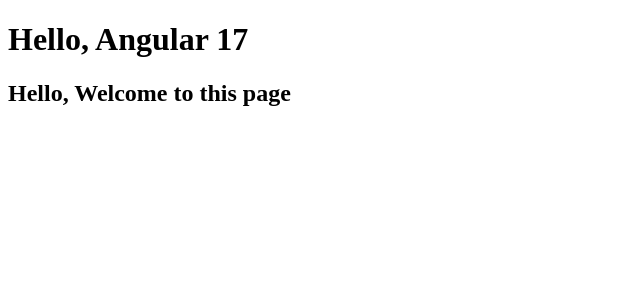
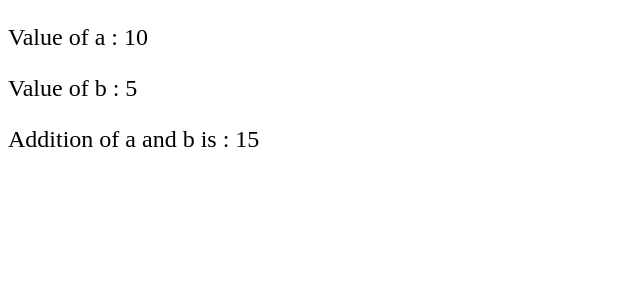
Before and after one commit to devarifkhan/Mastering-Angular, an Angular app in the folder Angular_Fundamentals/: page / in a window 1280 px wide. Shown: the top 300 px of the page, without its empty margins (0-640 px from the left). Built offline with nearby package versions, Linux system fonts and the light colour scheme.

Commit message:
sum of two variable

```diff
--- a/Angular_Fundamentals/src/app/app.component.css
+++ b/Angular_Fundamentals/src/app/app.component.css
@@ -0,0 +1,3 @@
+p {
+  font-size: 1.5rem;
+}
--- a/Angular_Fundamentals/src/app/app.component.html
+++ b/Angular_Fundamentals/src/app/app.component.html
@@ -1,2 +1,3 @@
-<h1>Hello, {{ title }}</h1>
-<h2>{{ msg }}</h2>
+<p>Value of a : {{ a }}</p>
+<p>Value of b : {{ b }}</p>
+<p>Addition of a and b is : {{ ans }}</p>
--- a/Angular_Fundamentals/src/app/app.component.ts
+++ b/Angular_Fundamentals/src/app/app.component.ts
@@ -6,6 +6,7 @@
   styleUrl: './app.component.css'
 })
 export class AppComponent {
-  title = 'Angular 17';
-  msg = "Hello, Welcome to this page";
+  a = 10;
+  b = 5;
+  ans = this.a + this.b;
 }
```
